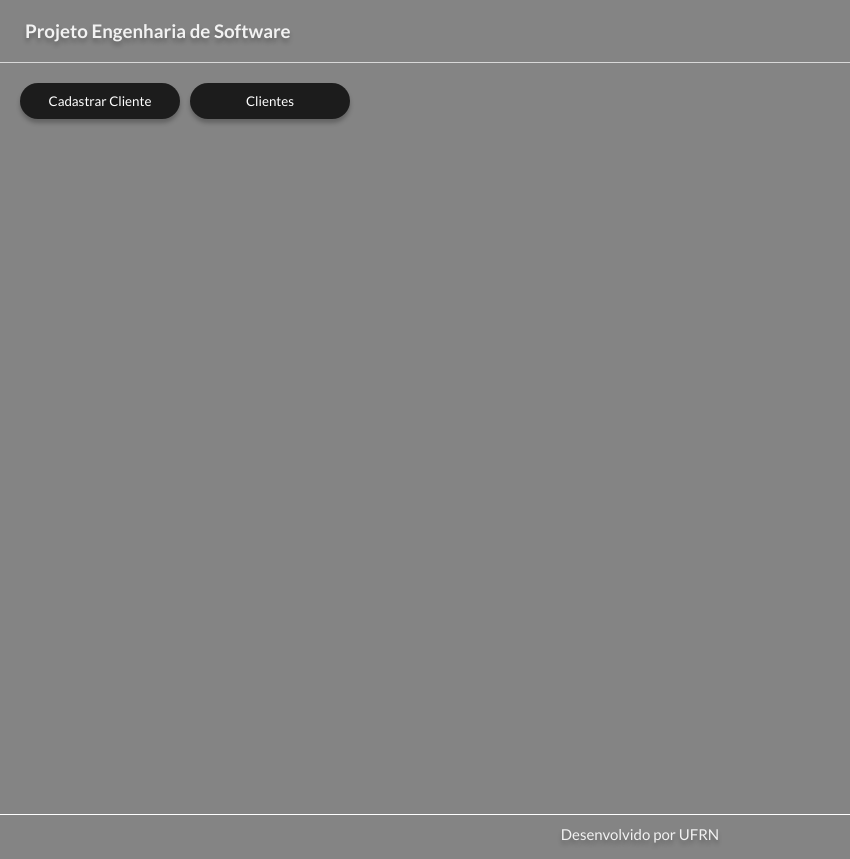
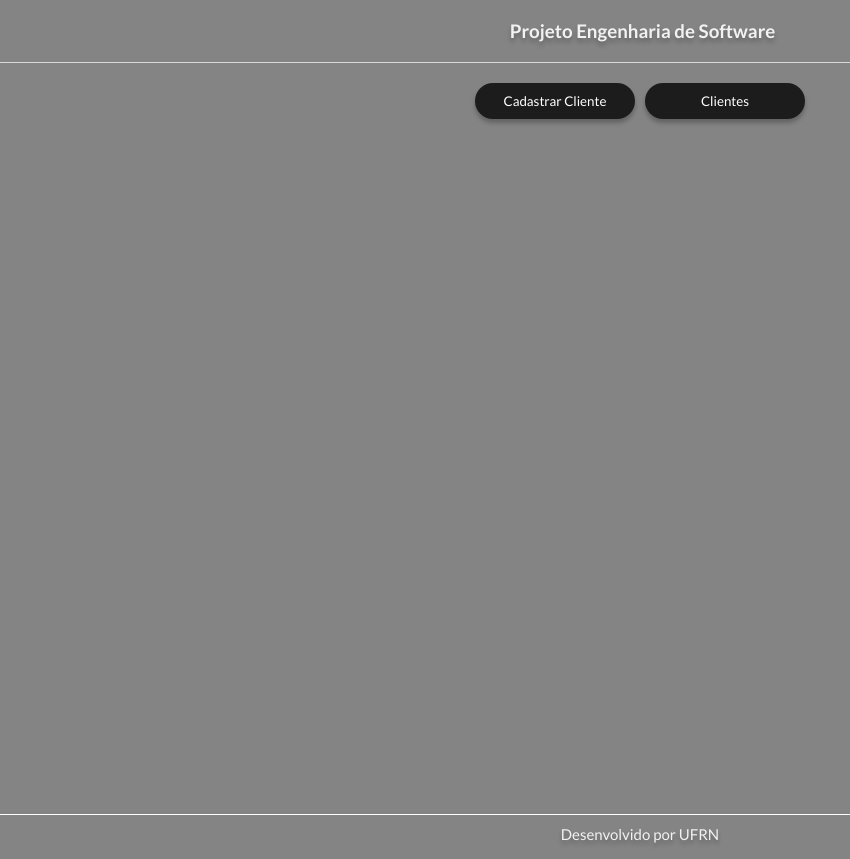
Before and after one commit to joanmdrs/software-engineering-project, a plain HTML site: page project/index.html in a window 1280 px wide. Shown: the whole page, without its empty margins (0-850 px from the left). Drawn offline with Linux system fonts and the light colour scheme.

Commit message:
Concertando algumas estilizações

```diff
--- a/project/style.css
+++ b/project/style.css
@@ -13,6 +13,8 @@ body {
 
 header {
     border-bottom: 0.5px solid #D8D8D8;
+    display: flex;
+    justify-content: center;
 }
 
 header h3 {
@@ -26,6 +28,7 @@ header h3 {
     padding: 20px;
     display: flex;
     flex-direction: row;
+    justify-content: center;
     gap: 10px;
 }
 .button-clients button{
@@ -99,7 +102,7 @@ header h3 {
 
 .button-clear {
     position: relative;
-    right: 580px;
+    right: 540px;
 }
 
 .button-save-cancel-clear button {
```
